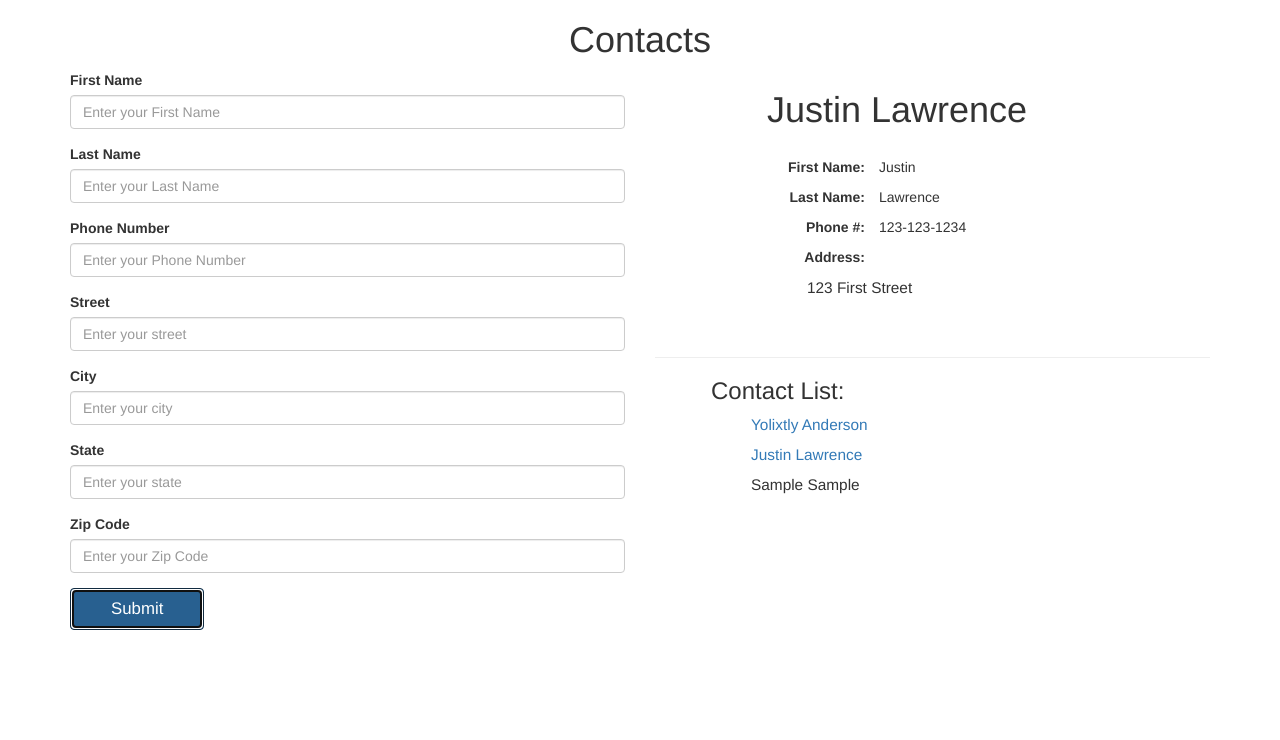
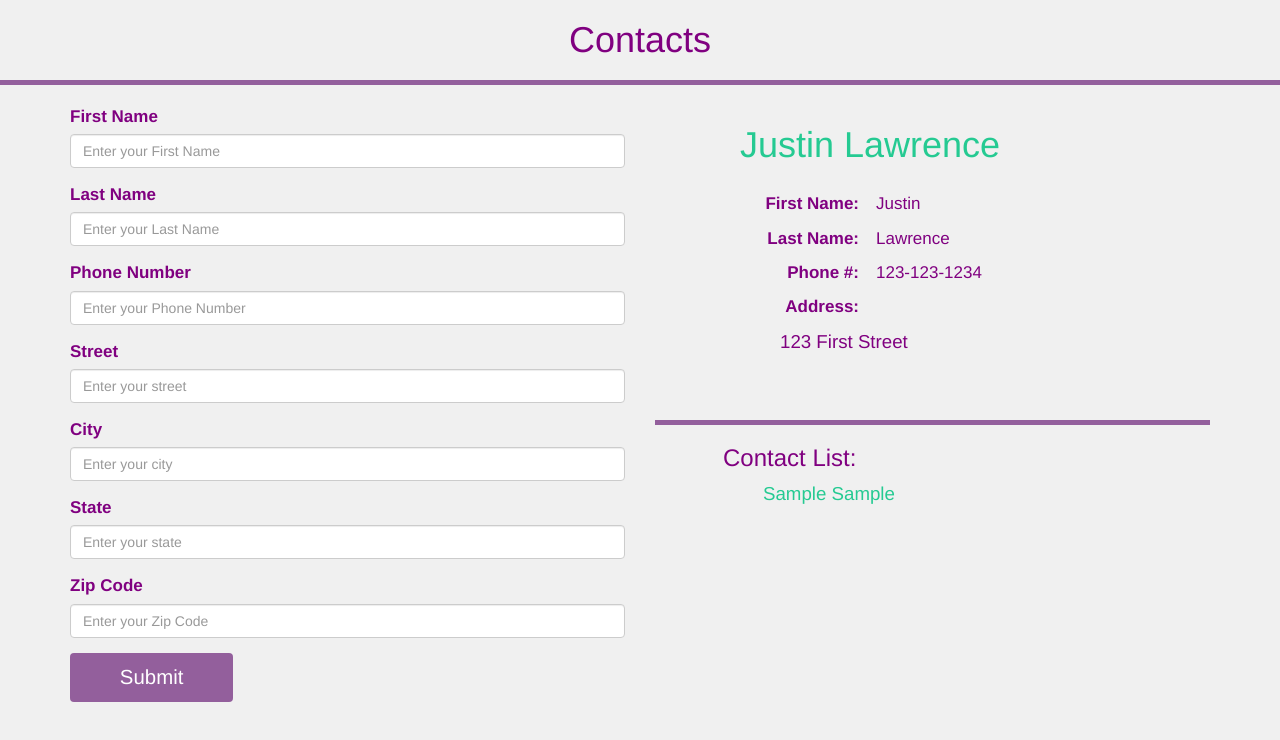
Before and after one commit to yolixtly/contact-list-app, a plain HTML site: page index.html in a window 1280 px wide. Both pictures are taken after typing "Sample", "Sample", "5551234", "Sample", "Sample", "Sample" into the empty fields and a click on the button "Submit". Drawn offline with nearby package versions, Linux system fonts and the light colour scheme.

Commit message:
basic functionality and design

```diff
--- a/app.js
+++ b/app.js
@@ -1,11 +1,4 @@
-/* html finish
-
- //fix the grid system
- //add Area for displaying the past contacts that we have added
-// JS understands the planning today .
-
-*/
-
+$(document).ready(function() {
 /*
  -------------Declaring Global Variables---------------
 */
@@ -103,8 +96,9 @@ form.submit(function(e){
 
  // STEP 3: On Click we create a new object and atach a link to the page
 function renderContact(contact){
+	//The Name and Last get prettify. both with UpperCase for first letter
 	var nameCase = prettyName(contact);
-	var newContact = '<li><span class="contact-link">' + nameCase + '</span></li>';
+	var newContact = '<li><a href="#" class="contact-link">' + nameCase + '</a href="#"></li>';
 	listContacts.append(newContact);
 }
 // Prettify Input Fields
@@ -124,21 +118,43 @@ function prettyName(str) {
      return str.join(' ');
 }
 
-// STEP 4 : Add Form Validations
-
-//STEP 5 : Add behavior on links to update right side of the page : whichs is
+//STEP 4 : Add behavior on links to update right side of the page : whichs is
 // the contact we want see. Use a form for this.
 
+function findContact(nameToFind, arrayOfContacts){
+	//loops through all the contacts
+	for(var i = 0; i < arrayOfContacts.length; i++){
+		//Compares each element's first name of the Contacts array with the first word (the name) of the link (a string)
+		if(arrayOfContacts[i].firstName.toLowerCase() == nameToFind.toLowerCase().split(' ')[0]){
+			//returns the matching object
+			return arrayOfContacts[i];
+		}
+	}
+}
 
+function displayDetails(arrayOfContacts){
+	//We wrapp all the behavior on the click event listener
+	$('#contacts-list').on('click', '.contact-link', function(){
+		var linkName = $(this).text();
+	//if a name link is clicked, it goes and finds the matching element in the ContactsBook
+		var elementToDisplay = findContact(linkName, arrayOfContacts);
+	//Once we have the matching contact, we display in the Details section
+		outputName.text(elementToDisplay.firstName);
+		outputLastName.text(elementToDisplay.lastName);
+		outputPhone.text(elementToDisplay.phoneNumber);
+		addressWrapper.text(elementToDisplay.address());
+	});
+}
 
+displayDetails(contactsArray);
 
-/*
+// STEP 5 : Add Form Validations
 
-yoli = Object
-justin = Object
+// STEP 6 : Refactor to add multiple Contacts per NewContact.
+	// First html add a button to add new contact. Be careful of format behavior instead of button use a span or an input['type=button']
+	// add a method to Contact Object that saves new Addresses to 1 single Contact. Array of Object. Address Object
+	// the extra addresses can be removed : requires business logic and a button to remove the element from the DOM
 
-arrayofPeople = [yoli, justin, ...]
+// STEP  7 : Add similar funcionality to add extra phone numbers
 
-on clink on link we get : arrayofPeople[0];
-p
-*/
+});
--- a/index.html
+++ b/index.html
@@ -9,6 +9,7 @@
     <body>
         <header class="text-center">
         <h1>Contacts</h1></header>
+        <hr>
         <div class="container">
             <div class="row">
                 <form id="form-wrapper" class="col-md-6">
@@ -57,9 +58,8 @@
                     <section id="list-wrapper">
                     <h3>Contact List: </h3>
                         <ul id="contacts-list">
-                            <li><a href="#" class="contact-link">Yolixtly Anderson</a></li>
-                            <li><a href="#" class="contact-link">Justin Lawrence</a></li>
-                        </ul>    <!-- links -->
+                        <!--New Contacts are added here Dynamically-->
+                        </ul>
                     </section>
 
                 </section>
--- a/style.css
+++ b/style.css
@@ -1,3 +1,8 @@
+body {
+	background-color: #f0f0f0;
+	color: purple;
+	font-size: 1.7em;
+}
 .single-line {
 	display: inline-block;
 	width: 7em;
@@ -10,10 +15,11 @@
 	list-style: none;
 }
 #contact-wrapper {
-	padding-left: 8em;
+	padding-left: 5em;
 }
 #title-name {
 	padding-bottom: 0.5em;
+	color: #25ca92;
 }
 #list-wrapper {
 	padding-left: 4em;
@@ -28,3 +34,17 @@ li {
     width: 8em;
     font-size: 1.2em;
 }
+hr {
+	border: none;
+	background-color: #935f9c;
+	height: 0.3em;
+}
+#submit-btn{
+    background-color: #935f9c;
+    outline: none;
+    border: none;
+
+}
+a {
+	color: #25ca92;
+}
```
